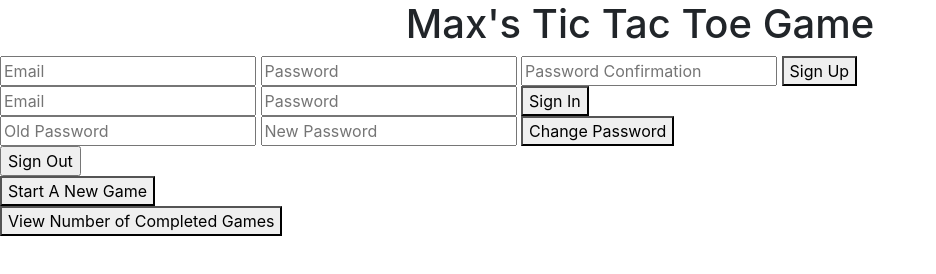
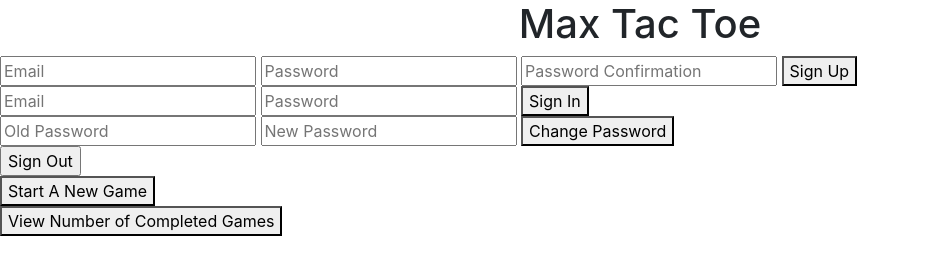
Before and after one commit to greenemax/Max-Tic-Tac-Toe-client, a website built with webpack: page index.html in a window 1280 px wide. Shown: the whole page, without its empty margins (0-936 px from the left). Built offline with nearby package versions, Linux system fonts and the light colour scheme.

```diff
--- a/assets/scripts/game/events.js
+++ b/assets/scripts/game/events.js
@@ -11,6 +11,7 @@
     $('.box').hide()
   }
 }
+
 const checkForWinner = function () {
   let winner = null
   if (gameBoard[0] !== '' && gameBoard[0] === gameBoard[1] && gameBoard[0] === gameBoard[2]) {
--- a/index.html
+++ b/index.html
@@ -1,7 +1,7 @@
 <!DOCTYPE html>
 <html>
     <head>
-      <title>Max's Tic Tac Toe Game</title>
+      <title>Simp Tac Toe Game</title>
       <meta name="viewport" content="width=device-width, initial-scale=1">
 
       <!-- Do not add `link` tags-->
@@ -12,7 +12,7 @@
       <script src="public/application.js" type="text/javascript" charset="utf-8" defer></script>
     </head>
     <body>
-        <h1>Max's Tic Tac Toe Game</h1>
+        <h1>Max Tac Toe</h1>
 <div id="message"></div>
 <div id="unauthenticated">
   <form id="sign-up">
```
